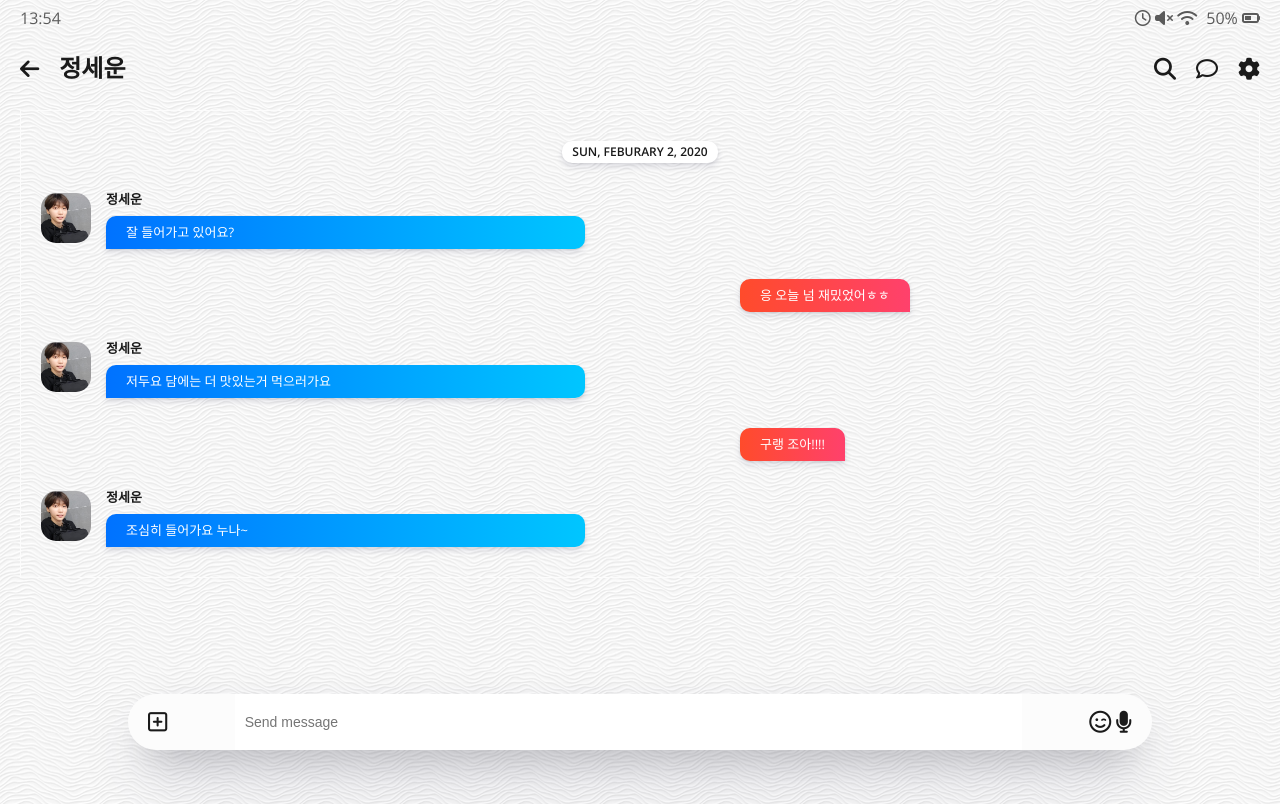
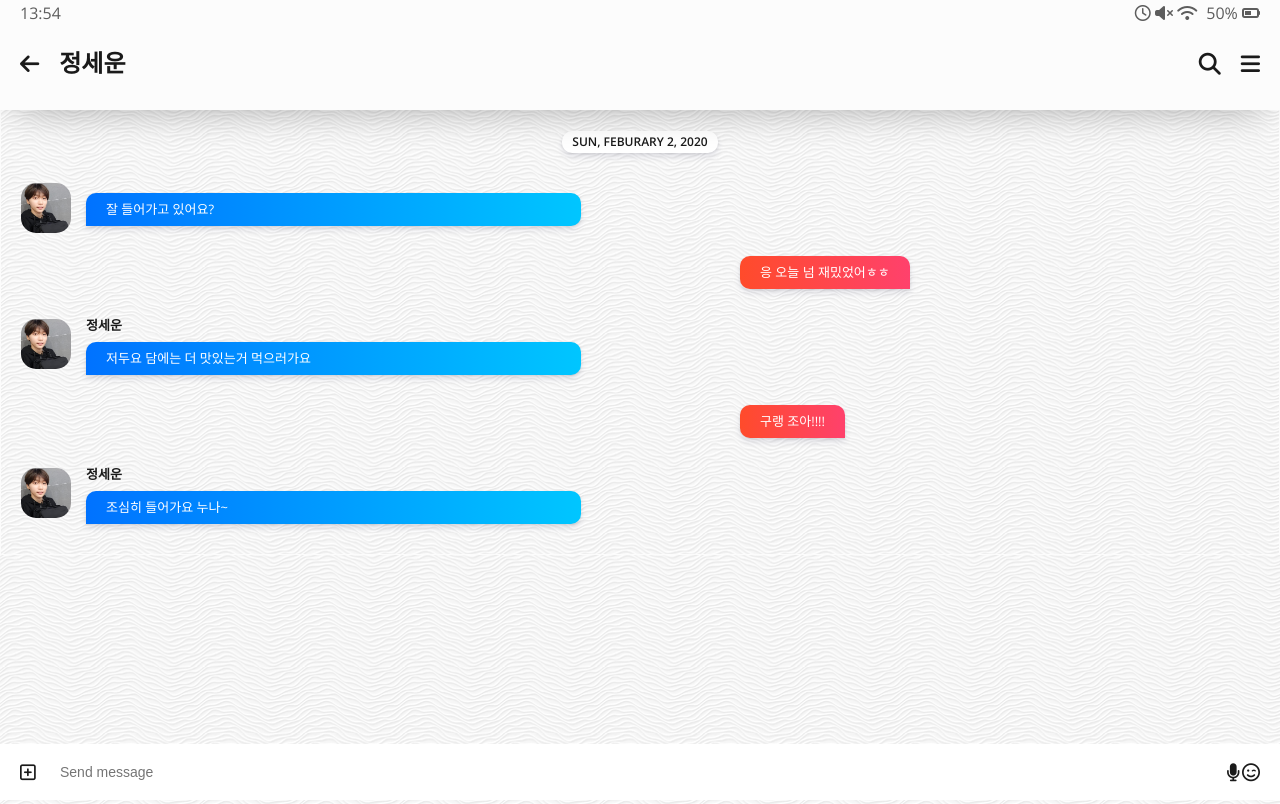
Before and after one commit to rimuuu/kakao-clone, a plain HTML site: page chat.html in a window 1280 px wide. Shown: the top 804 px of the page. Drawn offline with nearby package versions, Linux system fonts and the light colour scheme.

Commit message:
Added animation in chat input box
by using transition and transformation.

```diff
--- a/chat.html
+++ b/chat.html
@@ -13,11 +13,12 @@
   </head>
 
   <body class="chats-body">
+    <div class="header-wrapper">
+
       <div class="status-bar">
         <div class="status-bar__column">
           <span class="status-bar__clock">13:54</span>
         </div>
-
         <div class="status-bar__column">
           <i class="far fa-clock"></i>
           <i class="fas fa-volume-mute"></i>
@@ -40,13 +41,14 @@
             <i class="fas fa-search"></i>
           </span>
           <span class="header__icon">
-          <i class="far fa-comment"></i>
+            <i class="fas fa-bars"></i>
           </span>
-        <span class="header__icon">
-          <i class="fas fa-cog"></i>
-        </span>
+      </header>
+
     </div>
-    </header>
+
+
+
 
     <main class="chat-screen">
       <ul class="chat__messages">
@@ -55,7 +57,7 @@
           <img src="images/avatar.png" class="g-avatar message__avatar" />
           <div class="message__content">
             <span class="message__author">
-              정세운
+
             </span>
             <div class="message__bubble">
               잘 들어가고 있어요?
@@ -97,22 +99,17 @@
       </ul>
     </main>
 
-    <div class="chat__write">
-      <div class="chat__write-column">
+    <div class="chat__write-container">
+      <input class="chat__write" type="text" placeholder="Send message" class="chat__write-input" />
+
+        <div class="chat__icon-left chat__icon">
           <i class="far fa-plus-square"></i>
         </div>
-      <div class="chat__write-column">
-        <input
-          type="text"
-          placeholder="Send message"
-          class="chat__write-input"
-        />
-      </div>
-      <div class="chat__write-column">
+        <div class="chat__icon-right  chat__icon">
           <span class="chat__write-icon">
             <i class="far fa-smile-wink"></i>
           </span>
-        <span class="chat__write-icon">
+          <span class="chat__icon-right">
             <i class="fas fa-microphone"></i>
           </span>
         </div>
--- a/css/chat.css
+++ b/css/chat.css
@@ -1,40 +1,80 @@
+.header-wrapper {
+  position: fixed;
+  top: 0px;
+  width: 100%;
+  padding: 5px 0px;
+  background-color: #fcfcfc;
+  box-shadow: 0 18px 36px -18px rgba(0, 0, 0, 0.3),
+    0 -12px 36px -8px rgba(0, 0, 0, 0.025);
+}
+
+.chats-body {
+  padding: 10px 0px;
+  padding-top: 100px;
+  min-height: 10000px;
+}
+
+.chats-body .header,
+.chats-body .status-bar {
+  padding: 0px 20px;
+}
+
 .chats-body {
   background-image: url("../images/chatB.png");
-  height: 1000px;
 }
 
-.chat__write {
+.chat__write-container {
   position: fixed;
-  bottom: 50px;
-  width: 80%;
   margin: 0 auto;
   left: 0;
   right: 0;
+  bottom: 0;
   display: flex;
   justify-content: space-between;
   align-items: center;
-  background-color: #fcfcfc;
-  padding: 0px 20px;
+  width: 100%;
+}
+
+.chat__icon-left {
+  position: absolute;
+  left: 20px;
+}
+.chat__icon-right {
+  position: absolute;
+  right: 20px;
+}
+.chat__write {
+  bottom: 0px;
+  width: 100%;
+  margin: 0 auto;
+  border-radius: 0;
+  padding: 20px 60px;
+  width: 100%;
+  border: none;
+  font-size: 14px;
+  transition: width 0.5s ease-in-out, border-radius 0.5s ease-in-out,
+    transform 0.5s ease-in-out;
+}
+.chat__write:focus {
+  outline: none;
+  width: 80%;
+  transform: translateY(-60px);
   border-radius: 40px;
   box-shadow: 0 30px 60px -12px rgba(50, 50, 93, 0.25),
     0 18px 36px -18px rgba(0, 0, 0, 0.3), 0 -12px 36px -8px rgba(0, 0, 0, 0.025);
 }
+
+.chat__icon {
+  font-size: 18px;
+}
+
+.chat__write:focus ~ .chat__icon {
+  opacity: 0;
+  transition: opacity 0.3s ease-in-out;
+}
+
 .chat__write i {
   font-size: 22px;
-}
-.chat__write-column:nth-child(2) {
-  width: 80%;
-}
-
-.chat__write-column input {
-  padding: 20px 10px;
-  width: 100%;
-  border: none;
-  font-size: 14px;
-}
-
-.chat__write-column input:focus {
-  outline: none;
 }
 
 .chat-screen .chat__messages {
```
Lines whose indentation alone changed are shown as unchanged.
